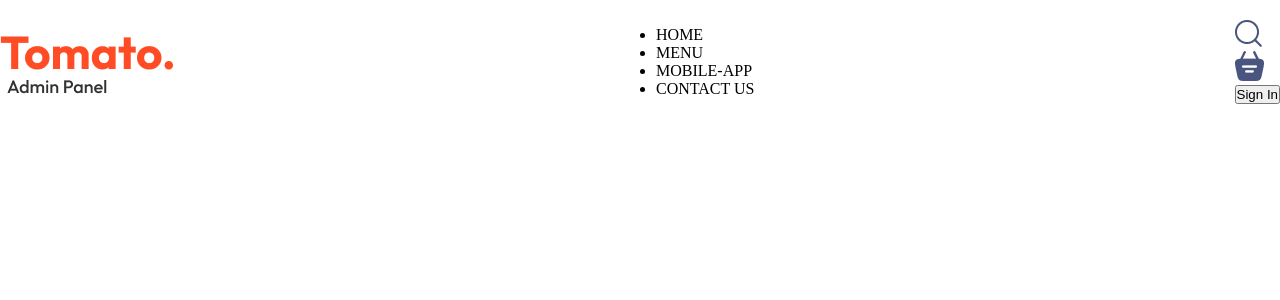
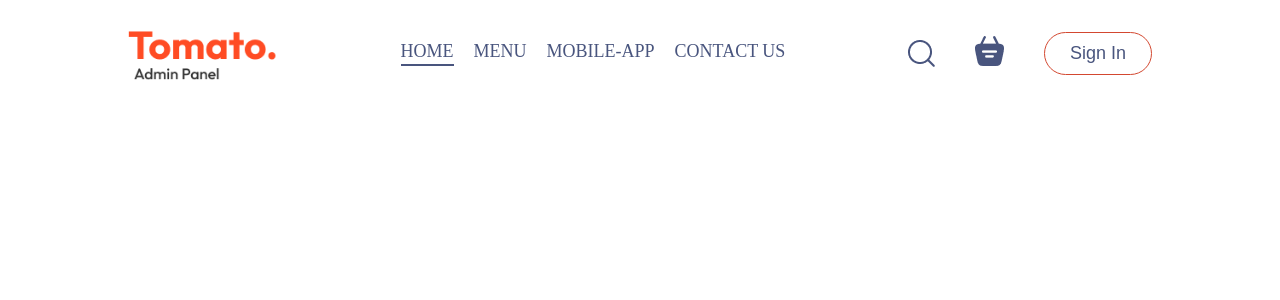
Before and after one commit to mehmetpektass/Food-Delivery-MERN-Stack, a React (Vite) app in the folder project/client/: page / in a window 1280 px wide. Shown: the top 300 px of the page. Built offline with nearby package versions, Linux system fonts and the light colour scheme.

Commit message:
edited navbar.jsx and navbar.css

```diff
--- a/project/client/src/App.jsx
+++ b/project/client/src/App.jsx
@@ -4,7 +4,7 @@ import Navbar from './components/Navbar/navbar'
 const App = () => {
   return (
     <>
-    <div>
+    <div className='app'>
       <Navbar/>
     </div>
     </>
--- a/project/client/src/components/Navbar/navbar.css
+++ b/project/client/src/components/Navbar/navbar.css
@@ -4,3 +4,38 @@
     justify-content: space-between;
     align-items: center;
 }
+.navbar .logo{
+    width: 150px;
+}
+.navbar-menu{
+    display: flex;
+    list-style: none;
+    gap: 20px;
+    color: #49557e;
+    font-size: 18px;
+}
+.navbar-right{
+    display: flex;
+    align-items: center;
+    gap: 40px;
+}
+.navbar button{
+    background: transparent;
+    font-size: 18px;
+    color: #49557e;
+    border: 1px solid rgb(211, 72, 48);
+    padding: 10px 25px;
+    border-radius: 40px;
+    cursor: pointer;
+    transition: 0.2s;
+}
+.navbar button:hover{
+    background-color: #d7d9e07f;
+}
+.navbar .active{
+    padding-bottom: 2px;
+    border-bottom: 2px solid #49557e;
+  }
+  .navbar li{
+      cursor:pointer
+  }
--- a/project/client/src/components/Navbar/navbar.jsx
+++ b/project/client/src/components/Navbar/navbar.jsx
@@ -1,17 +1,18 @@
-import React from "react";
+import React, { useState } from "react";
 import "./navbar.css";
 import { adminAssets } from "../../assets/admin_assets/assets.js";
 import { frontendAssets } from "../../assets/frontend_assets/assets";
 
 const Navbar = () => {
+    const [menu , setMenu] = useState('home');
   return (
     <div className="navbar">
       <img src={adminAssets.logo} alt="" className="logo" />
       <ul className="navbar-menu">
-        <li>HOME</li>
-        <li>MENU</li>
-        <li>MOBILE-APP</li>
-        <li>CONTACT US</li>
+        <li onClick={() => setMenu('home')} className={menu=== 'home' ? 'active' : ''}>HOME</li>
+        <li onClick={() => setMenu('menu')} className={menu=== 'menu' ? 'active' : ''}>MENU</li>
+        <li onClick={() => setMenu('mobileApp')} className={menu=== 'mobileApp' ? 'active' : ''}>MOBILE-APP</li>
+        <li onClick={() => setMenu('contactUs')} className={menu=== 'contactUs' ? 'active' : ''}>CONTACT US</li>
       </ul>
       <div className="navbar-right">
         <img src={frontendAssets.search_icon} alt="" />
--- a/project/client/src/index.css
+++ b/project/client/src/index.css
@@ -10,3 +10,7 @@ a{
   text-decoration: none;
   color: inherit;
 }
+.app{
+  width: 80%;
+  margin: auto;
+}
```
